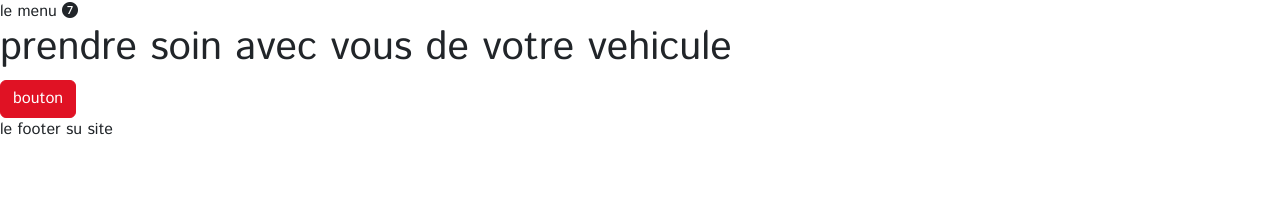
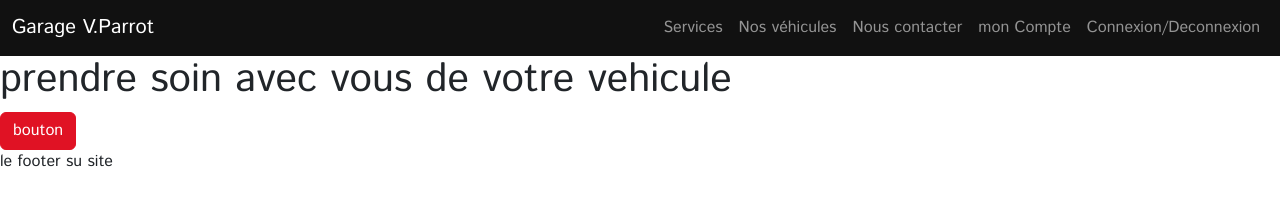
Before and after one commit to 0ffTheGrid/garage-parrot, a website with bundled scripts: page index.html in a window 1280 px wide. Built offline with nearby package versions, Linux system fonts and the light colour scheme; files whose address does not match are found by name.

Commit message:
add site navbar

```diff
--- a/index.html
+++ b/index.html
@@ -16,8 +16,36 @@
 </head>
 <body>
 
-    <header>le menu <i class="bi bi-7-circle-fill"></i>
-</header>
+    <header>
+<nav class="navbar navbar-expand-lg bg-dark" data-bs-theme="dark">
+  <div class="container-fluid">
+    <a class="navbar-brand" href="/">Garage V.Parrot</a>
+    <button class="navbar-toggler" type="button" data-bs-toggle="collapse" data-bs-target="#navbarSupportedContent" aria-controls="navbarSupportedContent" aria-expanded="false" aria-label="Toggle navigation">
+      <span class="navbar-toggler-icon"></span>
+    </button>
+    <div class="collapse navbar-collapse" id="navbarSupportedContent">
+      <ul class="navbar-nav ms-auto mb-2 mb-lg-0">
+        <li class="nav-item">
+          <a class="nav-link " aria-current="page" href="#">Services</a>
+        </li>
+        <li class="nav-item">
+          <a class="nav-link " aria-current="page" href="#">Nos véhicules</a>
+        </li>
+
+        <li class="nav-item">
+          <a class="nav-link " aria-current="page" href="#">Nous contacter</a>
+        </li>
+        <li class="nav-item">
+          <a class="nav-link " aria-current="page" href="#">mon Compte</a>
+        </li>
+        <li class="nav-item">
+          <a class="nav-link " aria-current="page" href="#">Connexion/Deconnexion</a>
+        </li>
+      </ul>
+
+    </div>
+  </div>
+</nav>    </header>
 
     <main id="main-page">
 
```
